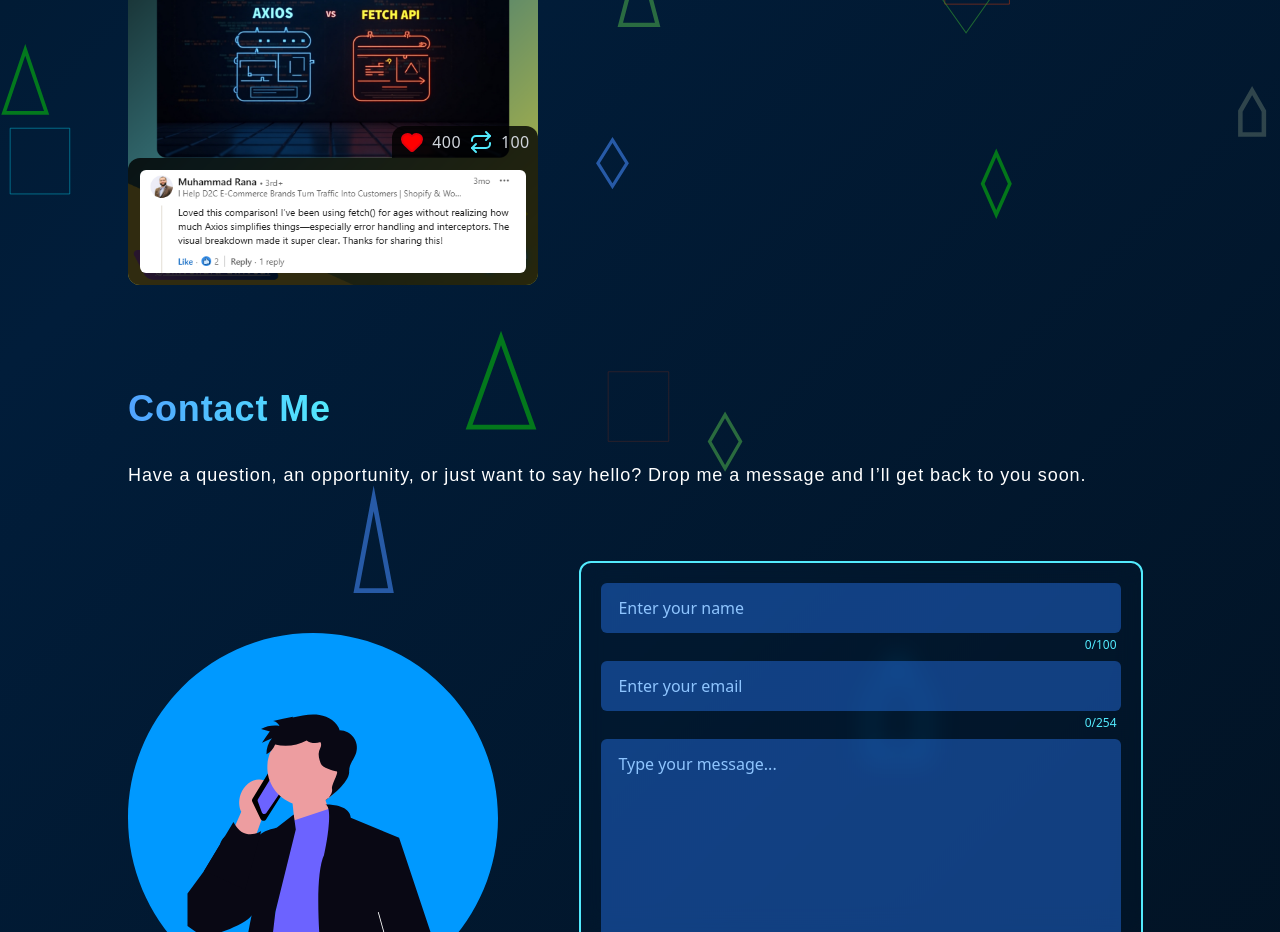
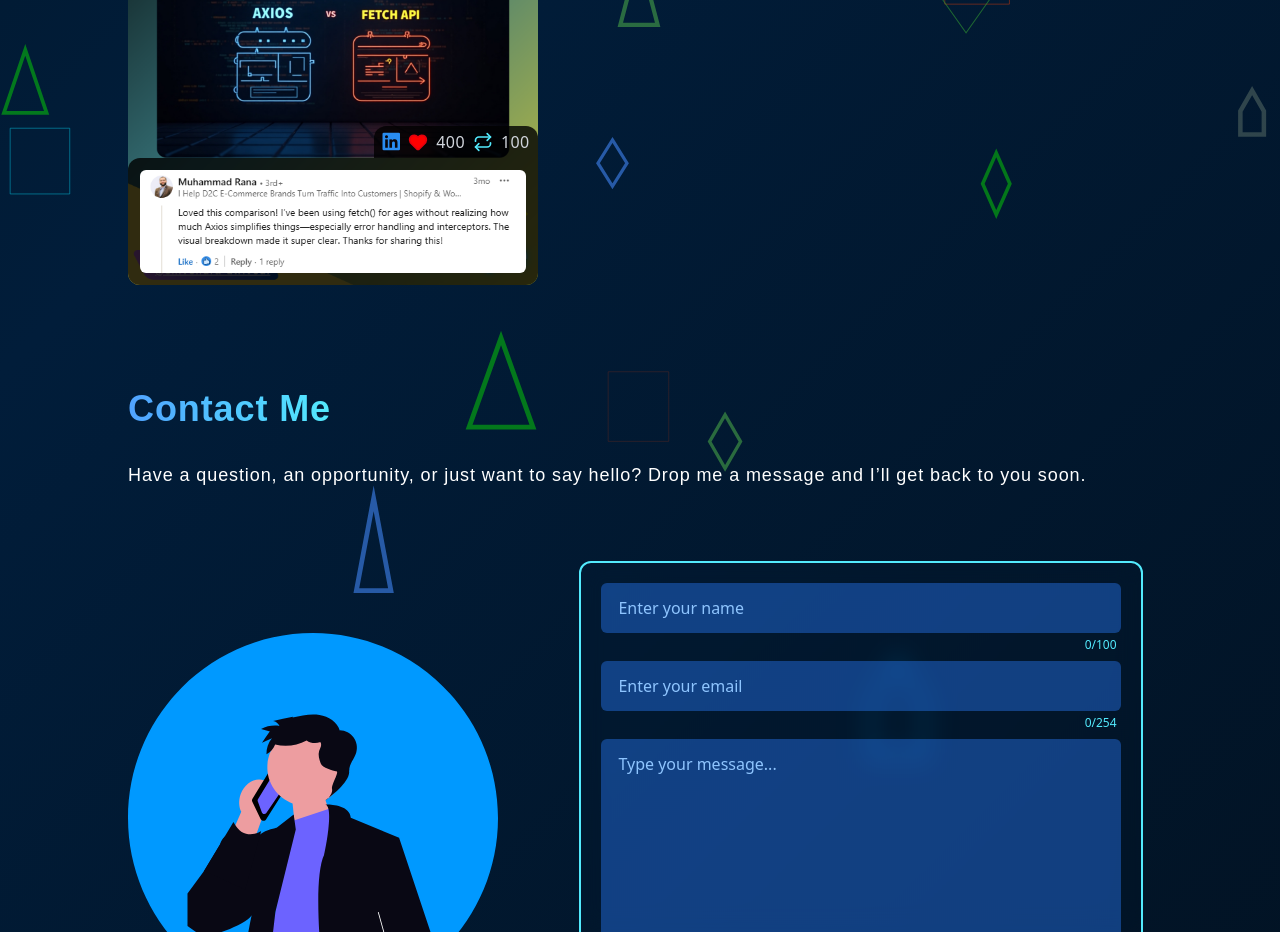
Before and after one commit to ShivWK/portfolio, a React (Vite) app: page / in a window 1280 px wide. Shown: the part 4980-5912 px from the top of the page. Built offline with nearby package versions, Linux system fonts and the light colour scheme; no server answers.

Commit message:
Add testimonials

```diff
--- a/src/components/tutorials/Tutorials.jsx
+++ b/src/components/tutorials/Tutorials.jsx
@@ -1,14 +1,22 @@
 import { Repeat, Heart } from "lucide-react";
 
 const Tutorials = () => {
+    const isSmall = window.innerWidth <= 768;
+
     return (
         <div className="relative rounded-xl overflow-hidden lg:w-[40%] w-full h-[27rem] lg:h-[31rem]">
             <img src="/tutorials/Axios.png" alt="Axios VS Fetch tutorial" className="h-full w-full cursor-pointer" />
             <div className="absolute bottom-0 left-0 w-full bg-black/80 z-40 rounded-tl-xl p-3">
-                <div className="absolute -top-8 right-0 px-2 py-1 font-medium tracking-wide bg-black/80 rounded-t-xl flex items-center gap-2 max-md:text-sm">
-                    <Heart fill="red" className="text-red-600" />
+                <div className="absolute -top-7 md:-top-8 right-0 px-2 py-1 font-medium tracking-wide bg-black/80 rounded-t-xl flex items-center gap-2 max-md:text-sm">
+                    <i
+                        onMouseEnter={() => hoverHandler("rgba(41,140,240)")}
+                        onMouseOut={() => setHovered(false)}
+                        onClick={() => clickHandler("rgba(41,140,240)")}
+                        className="fa-brands fa-linkedin text-xl  text-[rgb(41,140,240)] hover:text-black"
+                    ></i>
+                    <Heart fill="red" size={isSmall ? 12 : 20} className="text-red-600" />
                     <span>400</span>
-                    <Repeat className="text-[#53eafd]" />
+                    <Repeat size={isSmall ? 12 : 20} className="text-[#53eafd]" />
                     <span>100</span>
                 </div>
                 <img src="/testimonials/axios.png" alt="testimonal" className="rounded-md" />
```
